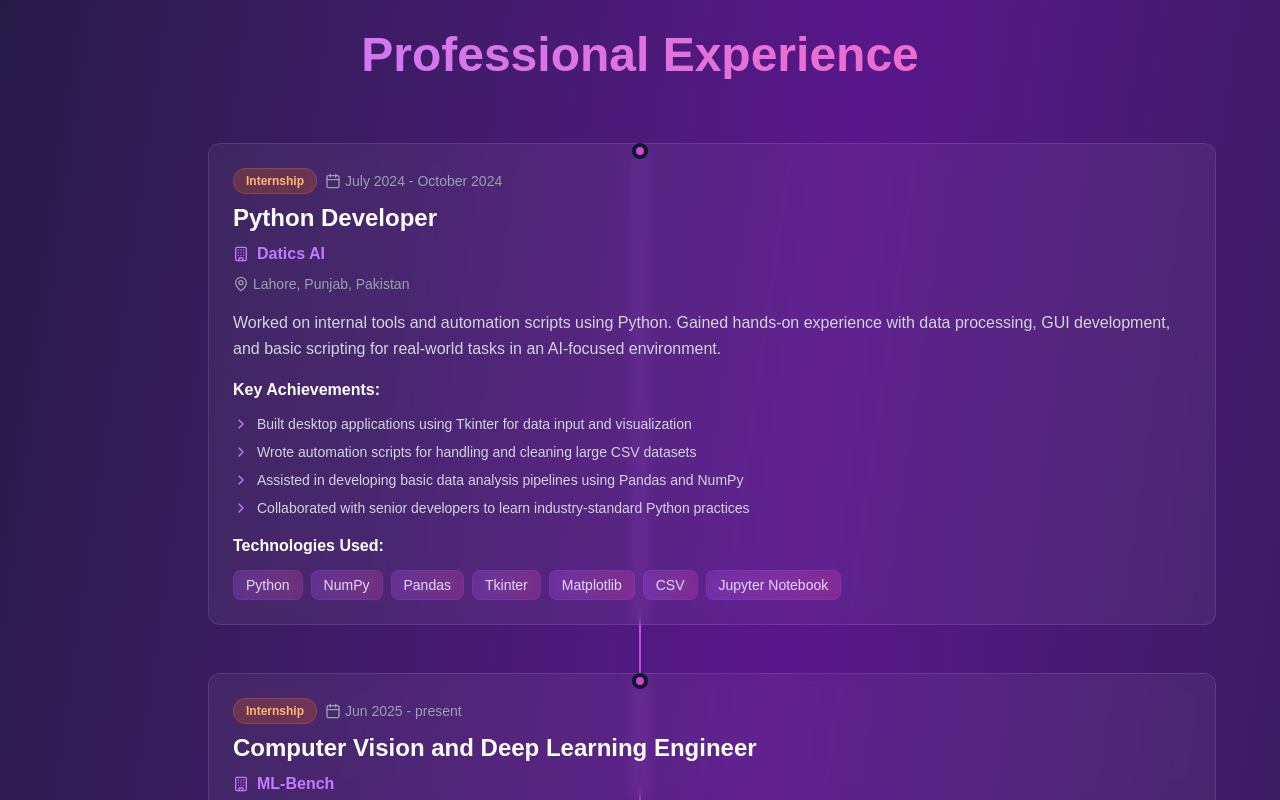
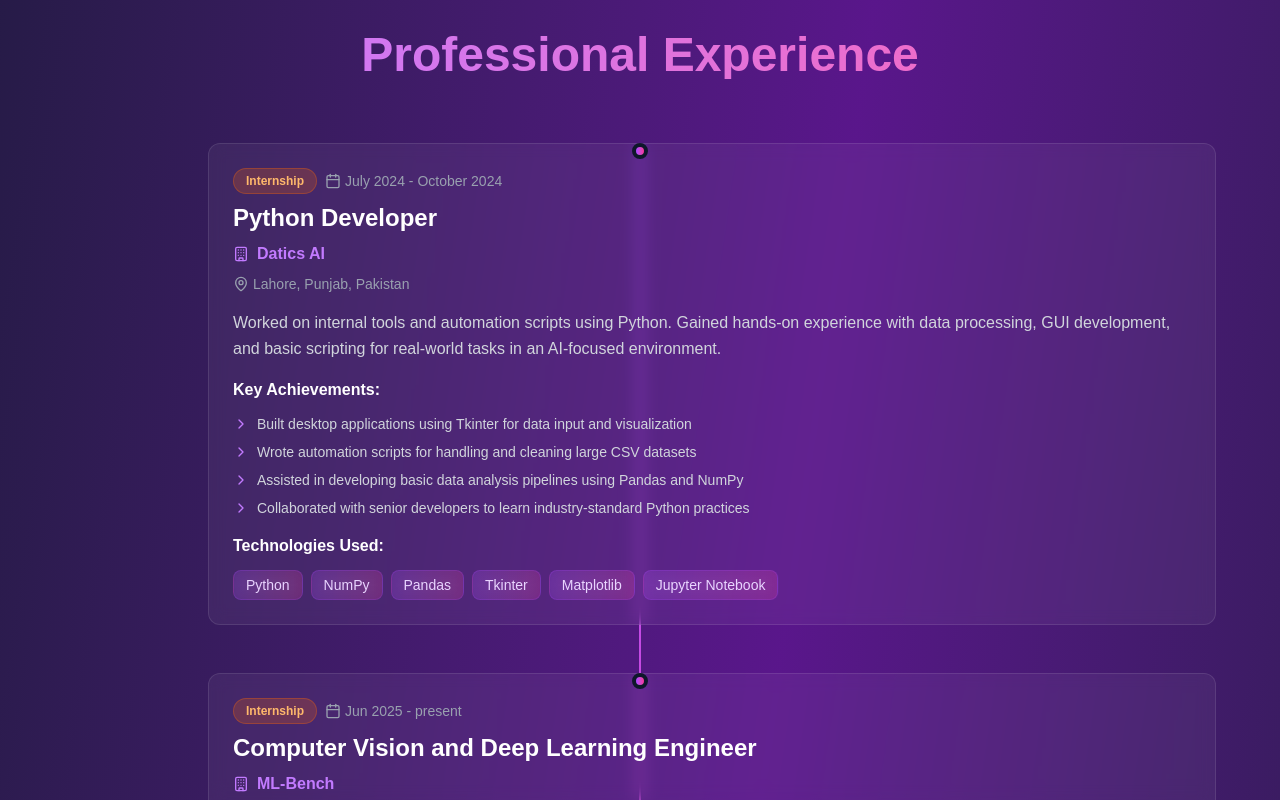
Before and after one commit to Abdullahar990/Portfolio, a Next.js app: page / in a window 1280 px wide. Shown: the part 2823-3623 px from the top of the page. Built offline with nearby package versions, Linux system fonts and the light colour scheme.

Commit message:
Updated UI components

```diff
--- a/src/app/components/ExperienceSection.js
+++ b/src/app/components/ExperienceSection.js
@@ -17,7 +17,7 @@ const ExperienceSection = () => {
                 "Collaborated with senior developers to learn industry-standard Python practices"
             ],
             technologies: [
-                "Python", "NumPy", "Pandas", "Tkinter", "Matplotlib", "CSV", "Jupyter Notebook"
+                "Python", "NumPy", "Pandas", "Tkinter", "Matplotlib", "Jupyter Notebook"
             ]
         },
         {
--- a/src/app/components/SkillsSection.js
+++ b/src/app/components/SkillsSection.js
@@ -7,9 +7,9 @@ const SkillsSection = ({ isLoaded }) => {
         { name: 'Python', level: 92, icon: <FaPython className="w-5 h-5 text-white" />, color: 'from-yellow-400 to-amber-500' },
         { name: 'TensorFlow', level: 87, icon: <SiTensorflow className="w-5 h-5 text-white" />, color: 'from-orange-500 to-yellow-400' },
         { name: 'Keras', level: 83, icon: <SiKeras className="w-5 h-5 text-white" />, color: 'from-red-500 to-rose-400' },
-        { name: 'C++', level: 80, icon: <SiCplusplus className="w-5 h-5 text-white" />, color: 'from-blue-600 to-indigo-400' },
+        { name: 'C++', level: 90, icon: <SiCplusplus className="w-5 h-5 text-white" />, color: 'from-blue-600 to-indigo-400' },
         { name: 'OpenCV', level: 84, icon: <SiOpencv className="w-5 h-5 text-white" />, color: 'from-indigo-500 to-purple-400' },
-        { name: 'React.js', level: 95, icon: <FaCode className="w-5 h-5 text-white" />, color: 'from-blue-500 to-cyan-400' },
+        { name: 'React.js', level: 90, icon: <FaCode className="w-5 h-5 text-white" />, color: 'from-blue-500 to-cyan-400' },
         { name: 'Next.js', level: 90, icon: <SiNextdotjs className="w-5 h-5 text-white" />, color: 'from-gray-700 to-zinc-500' },
         { name: 'Node.js', level: 88, icon: <FaServer className="w-5 h-5 text-white" />, color: 'from-green-500 to-lime-400' },
         { name: 'MongoDB', level: 85, icon: <FaDatabase className="w-5 h-5 text-white" />, color: 'from-green-600 to-emerald-400' },
```
